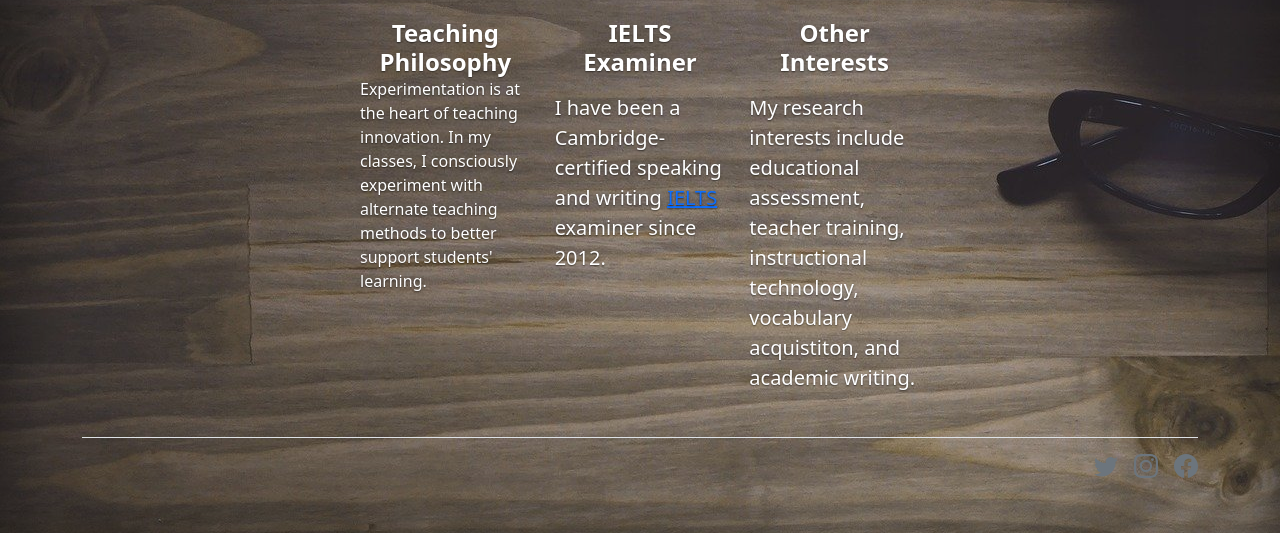
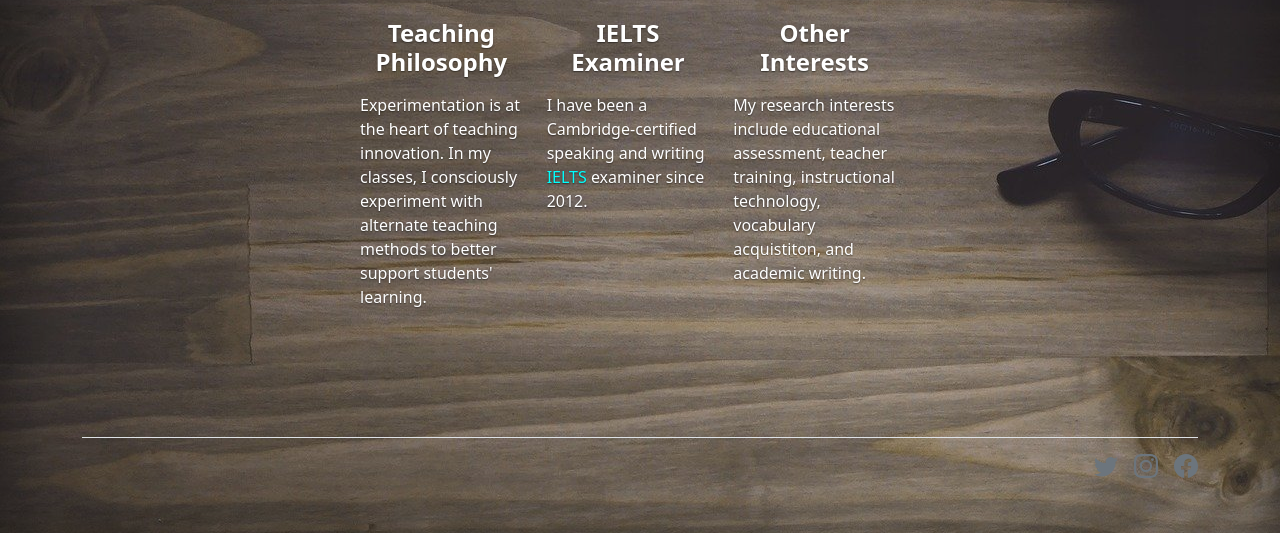
Before and after one commit to MMG792/profile1, a plain HTML site: page aboutme.html in a window 1280 px wide. Shown: the part 267-800 px from the top of the page. Drawn offline with nearby package versions, Linux system fonts and the light colour scheme.

Commit message:
General polish

```diff
--- a/aboutme.html
+++ b/aboutme.html
@@ -3,14 +3,11 @@
 
 <head>
     <meta charset="utf-8">
-    <meta name="viewport" content="width=device-width, initial-scale=1">
-    <meta name="description" content="">
-    <meta name="author" content="Mark Otto, Jacob Thornton, and Bootstrap contributors">
-    <meta name="generator" content="Hugo 0.88.1">
     <title>Home</title>
 
     <!-- Bootstrap core CSS -->
-    <link href="assets/dist/css/bootstrap.min.css" rel="stylesheet">
+    <link rel="stylesheet" href="https://cdn.jsdelivr.net/npm/bootstrap@5.1.3/dist/css/bootstrap.min.css"
+        integrity="sha384-1BmE4kWBq78iYhFldvKuhfTAU6auU8tT94WrHftjDbrCEXSU1oBoqyl2QvZ6jIW3" crossorigin="anonymous">
 
     <style>
         .bd-placeholder-img {
@@ -26,14 +23,21 @@
                 font-size: 3.5rem;
             }
         }
+
+        a:link,
+        a:visited {
+            color: cyan;
+            background-color: transparent;
+            text-decoration: none;
+        }
     </style>
 
 
     <!-- Custom styles for this template -->
-    <link href="headers.css" rel="stylesheet">
-    <link href="footers.css" rel="stylesheet">
-    <link href="cover.css" rel="stylesheet">
-    <link href="features.css" rel="stylesheet">
+    <link rel="stylesheet" href="css/headers.css">
+    <link rel="stylesheet" href="css/footers.css">
+    <link rel="stylesheet" href="css/cover.css">
+    <link rel="stylesheet" href="css/features.css">
 </head>
 
 <body class="d-block h-100 text-center text-white bg-dark" style="background-image: url('bg.jpg');">
@@ -150,14 +154,14 @@
                                 Home
                             </a>
                         </li>
-                        <li>
+                        <!--<li>
                             <a href="#" class="nav-link text-secondary">
                                 <svg class="bi d-block mx-auto mb-1" width="24" height="24">
                                     <use xlink:href="#speedometer2" />
                                 </svg>
                                 Dashboard
                             </a>
-                        </li>
+                        </li>-->
                         <li>
                             <a href="aboutme.html" class="nav-link text-white">
                                 <svg class="bi d-block mx-auto mb-1" width="24" height="24">
@@ -173,30 +177,32 @@
     </header>
     <!--Main Content-->
     <div class="cover-container d-flex w-100 h-75 p-3 mx-auto flex-column">
-        <main class="px-3">
-            <div class="container px-4 py-5" id="icon-grid">
+        <main class="px-3 w-100">
+            <div class="container w-100 px-4 py-5" id="icon-grid">
                 <h2 class="pb-2 border-bottom">Global Citizen, Mother, Professional, World-Traveller</h2>
 
-                <div class="row row-cols-1 row-cols-sm-2 row-cols-md-3  g-4 py-5">
-                    <div class="col d-flex align-items-start">
+                <div class="row w-100 py-5">
+                    <div class="col-sm-4 d-flex align-items-start">
                         <div>
-                            <h4 class="fw-bold mb-0">Teaching Philosophy</h4>
-                            <p class="text-start">Experimentation is at the heart of teaching innovation. In my classes,
+                            <h4 class="fw-bold mb-3">Teaching Philosophy</h4>
+                            <p class="text-start fs-6">Experimentation is at the heart of teaching innovation. In my
+                                classes,
                                 I consciously experiment with
                                 alternate teaching methods to better support students' learning.
                             </p>
                         </div>
                     </div>
-                    <div class="col d-flex align-items-start">
+                    <div class="col-sm-4 d-flex align-items-start">
                         <div>
                             <h4 class="fw-bold mb-3">IELTS Examiner</h4>
-                            <p class="text-start fs-5">I have been a Cambridge-certified speaking and writing <a href="https://www.ielts.org">IELTS</a> examiner since 2012.</p>
+                            <p class="text-start fs-6">I have been a Cambridge-certified speaking and writing <a
+                                    href="https://www.ielts.org">IELTS</a> examiner since 2012.</p>
                         </div>
                     </div>
-                    <div class="col d-flex align-items-start">
+                    <div class="col-sm-4 d-flex align-items-start">
                         <div>
                             <h4 class="fw-bold mb-3">Other Interests</h4>
-                            <p class="text-start fs-5">My research interests include educational assessment, teacher
+                            <p class="text-start fs-6">My research interests include educational assessment, teacher
                                 training,
                                 instructional technology, vocabulary acquistiton, and academic writing.
                             </p>
@@ -258,7 +264,9 @@
             </ul>
         </footer>
     </div>
-    <script src="assets/dist/js/bootstrap.bundle.min.js"></script>
+    <script src="https://cdn.jsdelivr.net/npm/bootstrap@5.1.3/dist/js/bootstrap.bundle.min.js"
+        integrity="sha384-ka7Sk0Gln4gmtz2MlQnikT1wXgYsOg+OMhuP+IlRH9sENBO0LRn5q+8nbTov4+1p"
+        crossorigin="anonymous"></script>
 </body>
 
 </html>
```
Also changed, not shown: index.html (+33 -20 lines).
